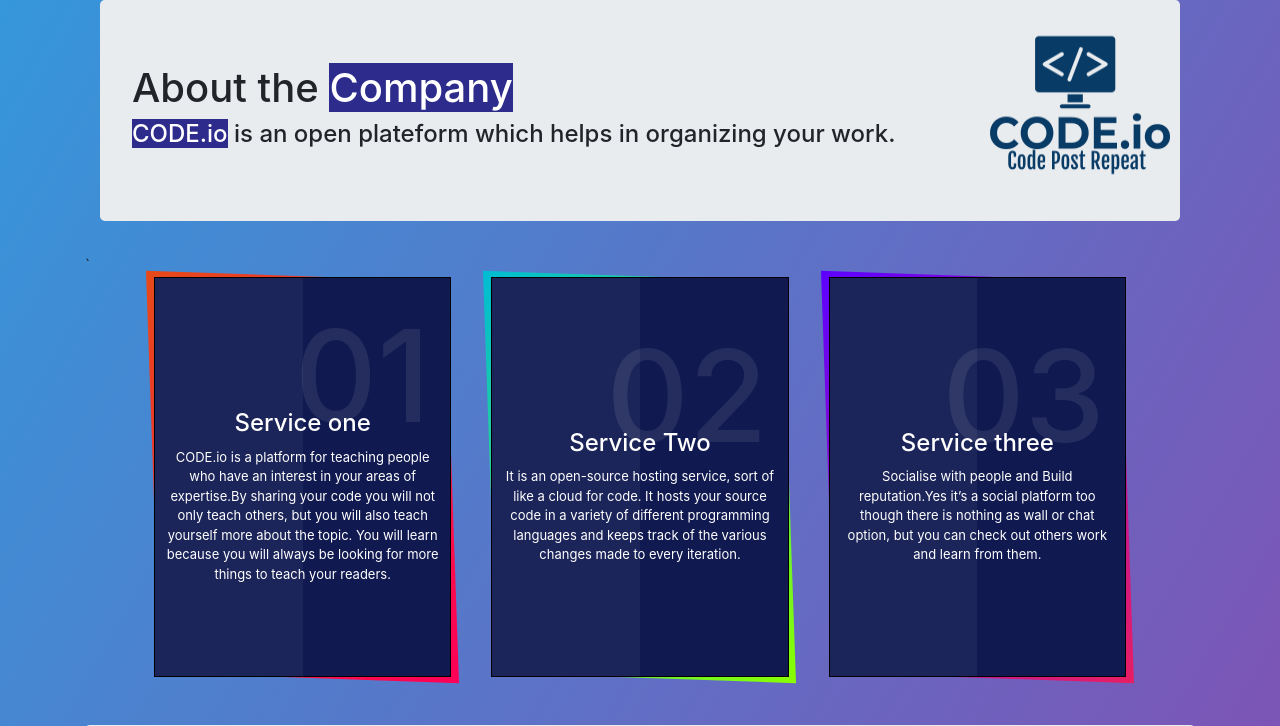
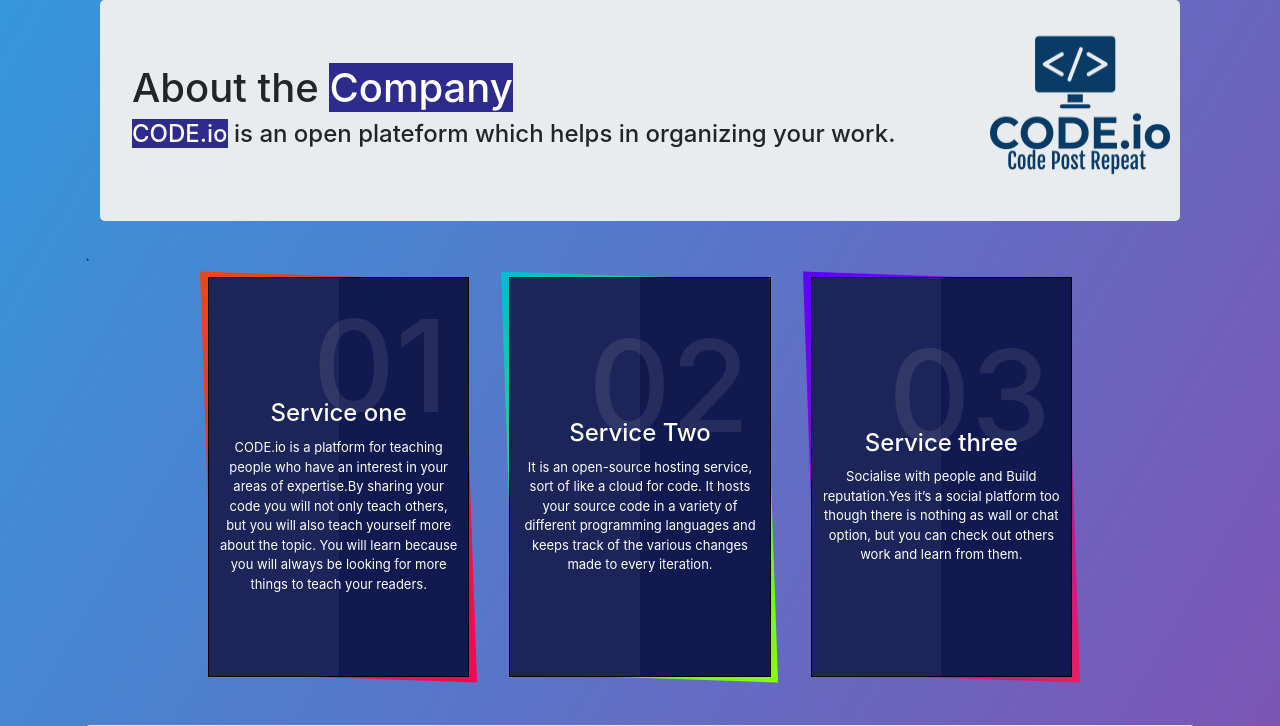
Before and after one commit to rishabh-in/CompleteWebsite-CODE.io, a Flask app: page /info in a window 1280 px wide. Shown: the part 56-782 px from the top of the page. Run offline with Flask 2, Linux system fonts and the light colour scheme; some libraries are stand-ins or nearby versions.

Commit message:
Update style2.css

```diff
--- a/CodeCompany/static/style2.css
+++ b/CodeCompany/static/style2.css
@@ -2,11 +2,11 @@
 .container2
 {
 	position: relative;
-	width: 90%;
+	width: 80%;
 	display: grid;
 	grid-template-columns: repeat(auto-fill, minmax(260px, 1fr));
 	grid-template-rows: auto;
-	grid-gap: 0 40px;
+	grid-gap:40px;
 }
 .container2 .box
 {
```
